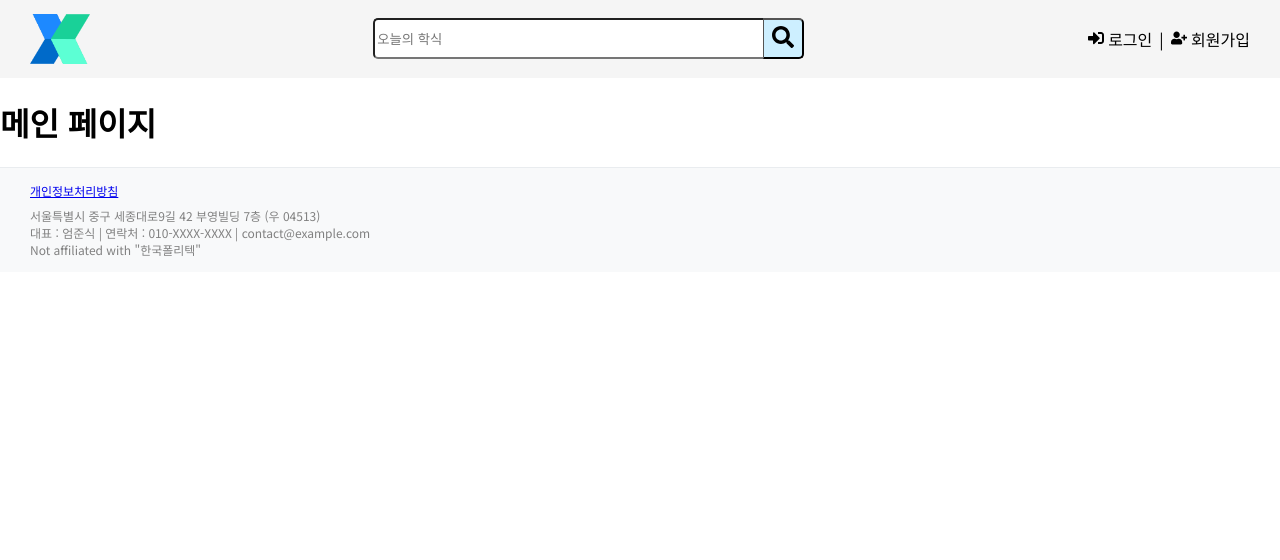
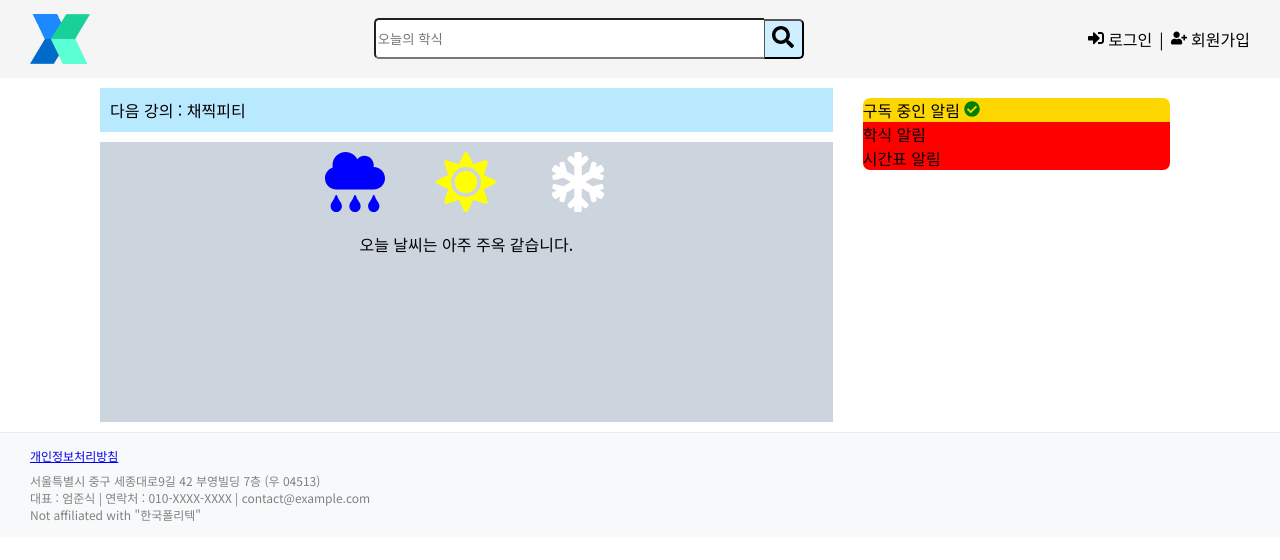
Before and after one commit to JadeMin-school/holytechnics, a Next.js app: page / in a window 1280 px wide. Shown: the top 560 px of the page. Built offline with nearby package versions, Linux system fonts and the light colour scheme.

Commit message:
업로드

```diff
--- a/src/app/components/navbar/index.css
+++ b/src/app/components/navbar/index.css
@@ -28,8 +28,8 @@ nav {
 			border-right-width: 0;
 		}
 		button {
-			width: 41px;
-			height: 41px;
+			width: 40px;
+			height: 40px;
 
 			background-color: #cdefff;
 
--- a/src/app/global.css
+++ b/src/app/global.css
@@ -11,9 +11,8 @@ body {
 	input, textarea, button {
 		font-family: "Noto Sans KR", sans-serif;
 	}
+
+	.divider {
+		margin: 0 7px;
+	}
 }
-
-
-.divider {
-	margin: 0 7px;
-}
--- a/src/app/layout.tsx
+++ b/src/app/layout.tsx
@@ -1,12 +1,14 @@
 import type { Metadata } from 'next';
 
 import Providers from "./components/providers";
+
+import "./global.css";
 
 
 
 export const metadata: Metadata = {
 	title: "인천폴리텍 정보 서비스",
-	description: "인천폴리텍 실시간 정보 서비스",
+	description: "인천폴리텍 정보 서비스",
 };
 
 export default function RootLayout(
--- a/src/app/login/page.tsx
+++ b/src/app/login/page.tsx
@@ -5,10 +5,12 @@ import Footer from "@/app/components/footer";
 
 export default function Login() {
 	return (
-		<main>
+		<>
 			<Navbar/>
+			<main>
 				<h1>로그인 페이지</h1>
+			</main>
 			<Footer/>
-		</main>
+		</>
 	)
 }
--- /dev/null
+++ b/src/app/page.css
@@ -0,0 +1,73 @@
+main {
+	display: flex;
+	justify-content: space-between;
+
+	padding: 0 90px;
+
+	#content {
+		flex-grow: 2;
+
+		#next-time {
+			padding: 10px;
+			margin: 10px;
+
+			background-color: #B8E9FF;
+		}
+
+		#weather {
+			padding: 10px;
+			margin: 10px;
+
+			height: 260px;
+
+			background-color: #ccd4dd;
+			text-align: center;
+
+			#icon {
+				display: flex;
+				justify-content: center;
+				align-items: center;
+
+				> svg {
+					margin: 0 2vw;
+				}
+			}
+
+			#description {
+				margin-top: 20px;
+			}
+		}
+	}
+
+	aside {
+		padding: 10px;
+		margin: 10px;
+
+		flex-grow: 1;
+
+		min-width: 130px;
+
+		#hat {
+			border-top-right-radius: 7px;
+			border-top-left-radius: 7px;
+
+			background-color: #FFD700;
+		}
+
+		#shoes {
+			border-bottom-right-radius: 7px;
+			border-bottom-left-radius: 7px;
+
+			background-color: red;
+
+			ul {
+				margin: 0px;
+				padding: 0px;
+
+				li {
+					list-style: none;
+				}
+			}
+		}
+	}
+}
--- a/src/app/page.tsx
+++ b/src/app/page.tsx
@@ -1,16 +1,59 @@
+'use client';
+
+import {
+	FaSun, FaCloudRain, FaSnowflake,
+	FaCheckCircle
+} from 'react-icons/fa';
+
 import Navbar from "@/app/components/navbar";
 import Footer from "@/app/components/footer";
 
-import "./global.css";
+import "./page.css";
 
 
 
 export default async function Home() {
 	return (
-		<main>
+		<>
 			<Navbar/>
-				<h1>메인 페이지</h1>
+			<main>
+				<div id="content">
+					<div id="next-time">
+						<span>다음 강의 : { "채찍피티" }</span>
+					</div>
+					<div id="weather">
+						<div id="icon">
+							<FaCloudRain
+								color="blue"
+								size={60}
+							/>
+							<FaSun
+								color="yellow"
+								size={60}
+							/>
+							<FaSnowflake
+								color="white"
+								size={60}
+							/>
+						</div>
+						<div id="description">
+							<span>오늘 날씨는 아주 주옥 같습니다.</span>
+						</div>
+					</div>
+				</div>
+				<aside>
+					<div id="hat">
+						<span>구독 중인 알림 <FaCheckCircle color="green"/></span>
+					</div>
+					<div id="shoes">
+						<ul>
+							<li>학식 알림</li>
+							<li>시간표 알림</li>
+						</ul>
+					</div>
+				</aside>
+			</main>
 			<Footer/>
-		</main>
+		</>
 	);
 }
```
Also changed, not shown: src/app/privacy/page.tsx (+5 -3 lines), src/app/register/page.tsx (+5 -3 lines).
